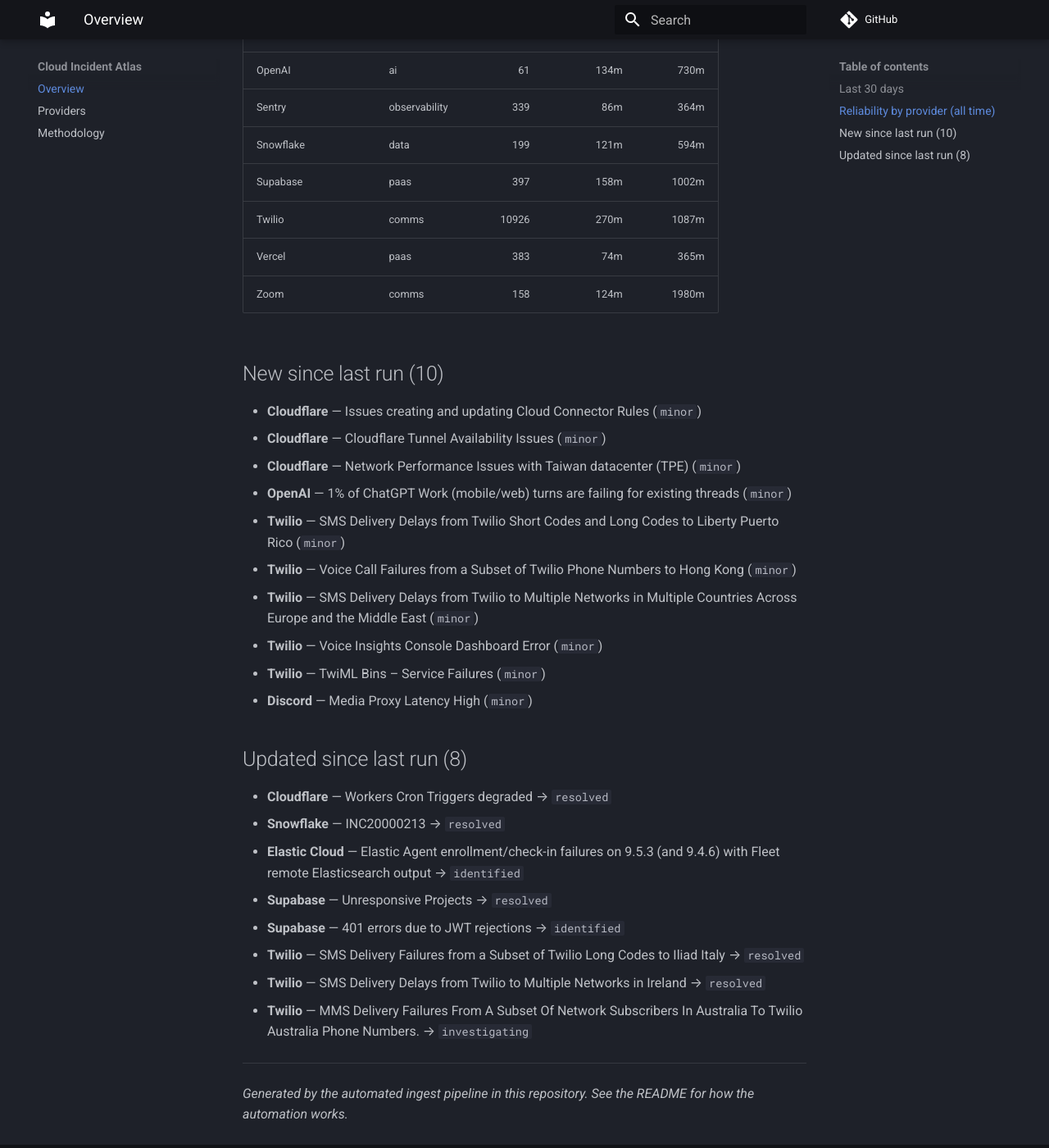
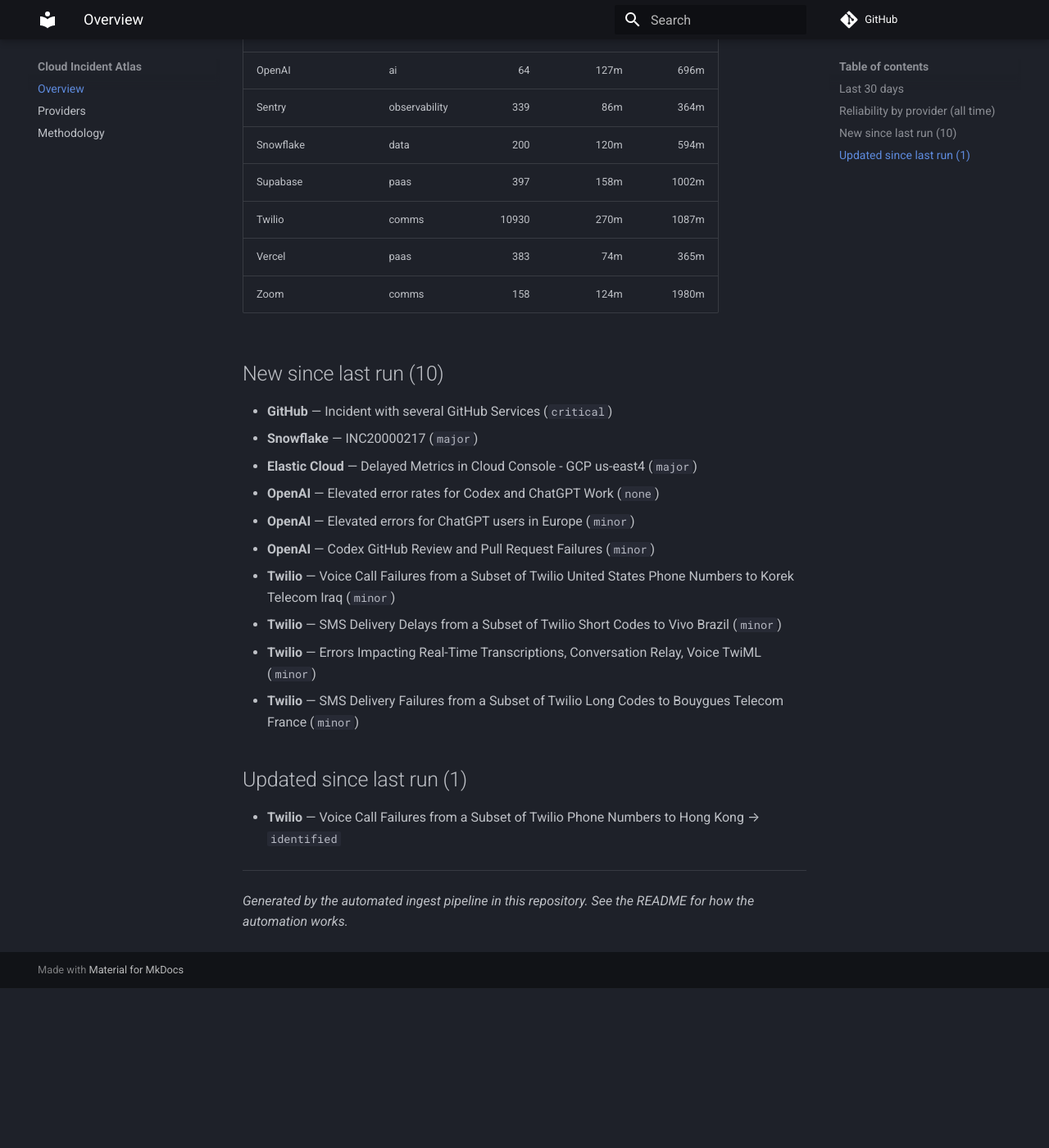
Before and after one commit to ayushgupta07xx/cloud-incident-atlas, an MkDocs documentation site: the page built from docs/index.md, in a window 1280 px wide and 1400 px high, scrolled down 1202 px. Shown: the whole window at 82% size. Built offline with MkDocs 1.6.1 and Material for MkDocs 9.7.7, drawn with Linux system fonts in a browser that asks for light colours; comment, search, counter and statistics services are not loaded; after the commit the page ends 2407 px from its top, so only the background shows below that; some of the changed text lies outside the part shown.

Commit message:
docs: refresh digest and charts
Regenerated from the corpus by the ingest pipeline.

Run: https://github.com/ayushgupta07xx/cloud-incident-atlas/actions/runs/34830708594

Co-authored-by: github-actions[bot] <41898282+github-actions[bot]@users.noreply.github.com>

```diff
--- a/docs/index.md
+++ b/docs/index.md
@@ -19,46 +19,39 @@
 | Datadog | observability | 122 | 74m | 234m |
 | DigitalOcean | cloud | 505 | 145m | 571m |
 | Discord | comms | 217 | 56m | 296m |
-| Elastic Cloud | observability | 254 | 191m | 1404m |
+| Elastic Cloud | observability | 255 | 192m | 1396m |
 | Google Cloud Platform | cloud | 6 | 444m | — |
-| GitHub | devtools | 617 | 67m | 287m |
+| GitHub | devtools | 618 | 67m | 287m |
 | Grafana Cloud | observability | 752 | 91m | 1137m |
 | HashiCorp Cloud | devtools | 35 | 196m | 1504m |
 | MongoDB Atlas | data | 272 | 120m | 1439m |
 | Netlify | paas | 217 | 39m | 208m |
 | New Relic | observability | 103 | 63m | 303m |
 | npm | devtools | 61 | 107m | 337m |
-| OpenAI | ai | 61 | 134m | 730m |
+| OpenAI | ai | 64 | 127m | 696m |
 | Sentry | observability | 339 | 86m | 364m |
-| Snowflake | data | 199 | 121m | 594m |
+| Snowflake | data | 200 | 120m | 594m |
 | Supabase | paas | 397 | 158m | 1002m |
-| Twilio | comms | 10926 | 270m | 1087m |
+| Twilio | comms | 10930 | 270m | 1087m |
 | Vercel | paas | 383 | 74m | 365m |
 | Zoom | comms | 158 | 124m | 1980m |
 
 ## New since last run (10)
 
-- **Cloudflare** — Issues creating and updating Cloud Connector Rules (`minor`)
-- **Cloudflare** — Cloudflare Tunnel Availability Issues (`minor`)
-- **Cloudflare** — Network Performance Issues with Taiwan datacenter (TPE) (`minor`)
-- **OpenAI** — 1% of ChatGPT Work (mobile/web) turns are failing for existing threads (`minor`)
-- **Twilio** — SMS Delivery Delays from Twilio Short Codes and Long Codes to Liberty Puerto Rico (`minor`)
-- **Twilio** — Voice Call Failures from a Subset of Twilio Phone Numbers to Hong Kong (`minor`)
-- **Twilio** — SMS Delivery Delays from Twilio to Multiple Networks in Multiple Countries Across Europe and the Middle East (`minor`)
-- **Twilio** — Voice Insights Console Dashboard Error (`minor`)
-- **Twilio** — TwiML Bins – Service Failures (`minor`)
-- **Discord** — Media Proxy Latency High (`minor`)
+- **GitHub** — Incident with several GitHub Services (`critical`)
+- **Snowflake** — INC20000217 (`major`)
+- **Elastic Cloud** — Delayed Metrics in Cloud Console - GCP us-east4 (`major`)
+- **OpenAI** — Elevated error rates for Codex and ChatGPT Work (`none`)
+- **OpenAI** — Elevated errors for ChatGPT users in Europe (`minor`)
+- **OpenAI** — Codex GitHub Review and Pull Request Failures (`minor`)
+- **Twilio** — Voice Call Failures from a Subset of Twilio United States Phone Numbers to Korek Telecom Iraq (`minor`)
+- **Twilio** — SMS Delivery Delays from a Subset of Twilio Short Codes to Vivo Brazil (`minor`)
+- **Twilio** — Errors Impacting Real-Time Transcriptions, Conversation Relay, <Gather> Voice TwiML (`minor`)
+- **Twilio** — SMS Delivery Failures from a Subset of Twilio Long Codes to Bouygues Telecom France (`minor`)
 
-## Updated since last run (8)
+## Updated since last run (1)
 
-- **Cloudflare** — Workers Cron Triggers degraded → `resolved`
-- **Snowflake** — INC20000213 → `resolved`
-- **Elastic Cloud** — Elastic Agent enrollment/check-in failures on 9.5.3 (and 9.4.6) with Fleet remote Elasticsearch output → `identified`
-- **Supabase** — Unresponsive Projects → `resolved`
-- **Supabase** — 401 errors due to JWT rejections → `identified`
-- **Twilio** — SMS Delivery Failures from a Subset of Twilio Long Codes to Iliad Italy → `resolved`
-- **Twilio** — SMS Delivery Delays from Twilio to Multiple Networks in Ireland → `resolved`
-- **Twilio** — MMS Delivery Failures From A Subset Of Network Subscribers In Australia To Twilio Australia Phone Numbers. → `investigating`
+- **Twilio** — Voice Call Failures from a Subset of Twilio Phone Numbers to Hong Kong → `identified`
 
 ---
 
```
Also changed, not shown: other parts of docs/index.md (+3 -3 lines), README.md (+8 -9 lines), docs/providers.md (+10 -10 lines), docs/img/mttr.svg, docs/img/timeline.svg.
